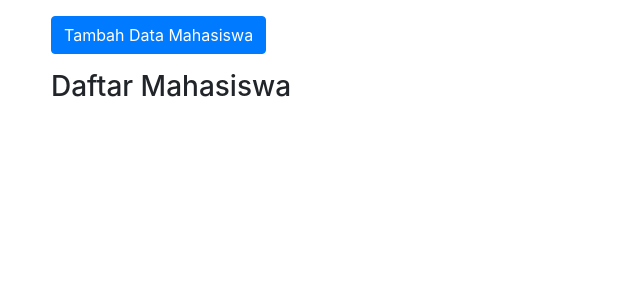
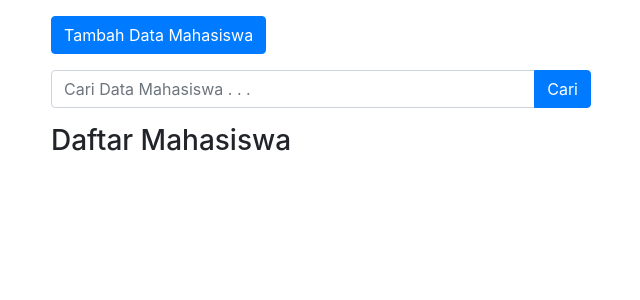
Before and after one commit to Rismawati266/ci-app, a CodeIgniter app: page /ci-app/mahasiswa in a window 1280 px wide. Shown: the part 56-356 px from the top of the page, without its empty margins (34-674 px from the left). Run offline with CodeIgniter, Linux system fonts and the light colour scheme; data that the repository does not hold is empty.

Commit message:
membuat kolom pencarian data mahasiswa

```diff
--- a/application/views/mahasiswa/index.php
+++ b/application/views/mahasiswa/index.php
@@ -21,6 +21,19 @@
 
 	<div class="row mt-3">
 		<div class="col-md-6">
+			<form action="" method="post">
+				<div class="input-group">
+  				<input type="text" class="form-control" placeholder="Cari Data Mahasiswa . . .">
+  				<div class="input-group-append">
+    				<button class="btn btn-primary" type="submit">Cari</button>
+  				</div>
+				</div>
+			</form>
+		</div>
+	</div>
+
+	<div class="row mt-3">
+		<div class="col-md-6">
 			<h3>Daftar Mahasiswa</h3>
 			<ul class="list-group">
 				<?php foreach( $mahasiswa as $mhs ) : ?>
```
